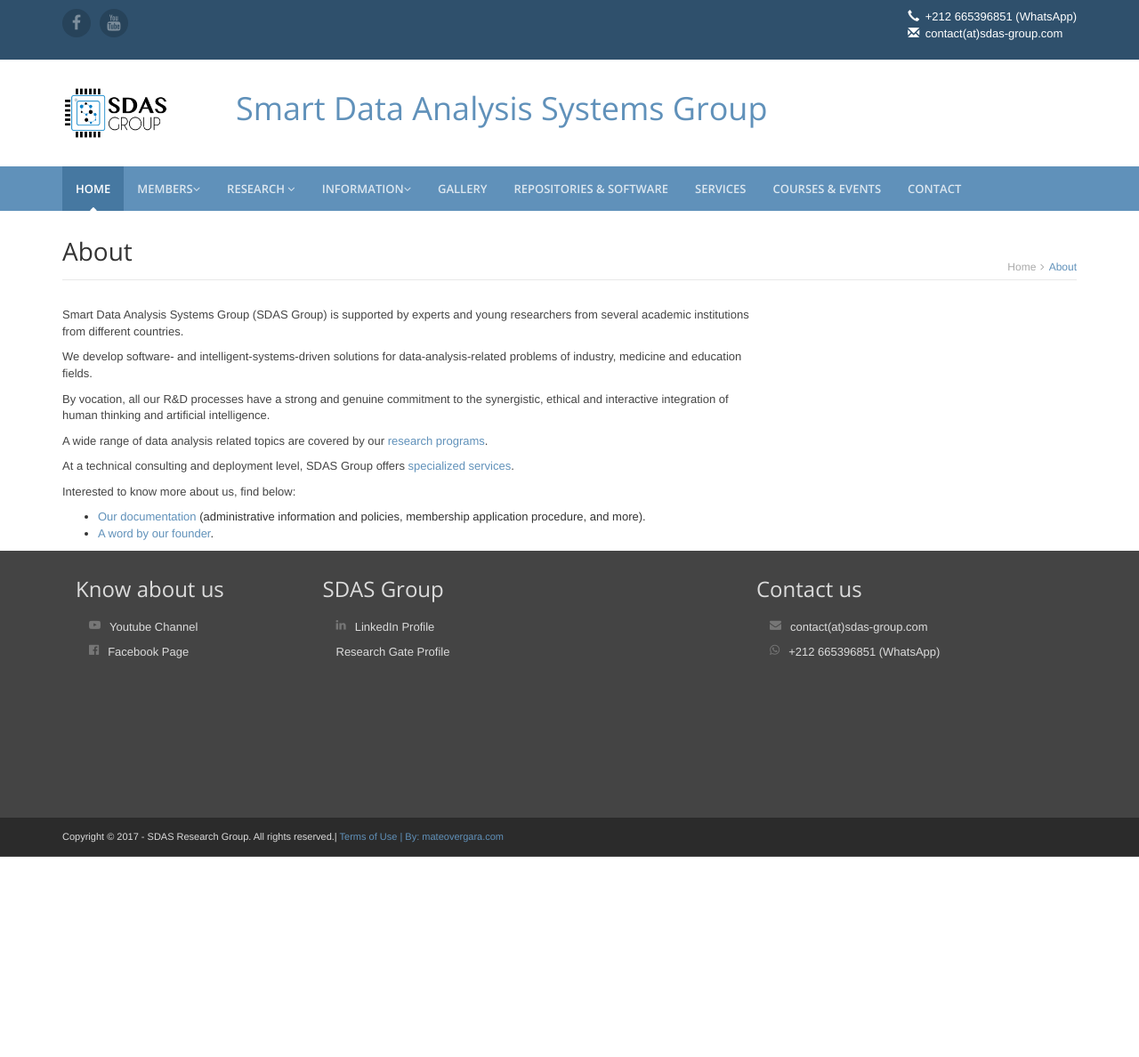
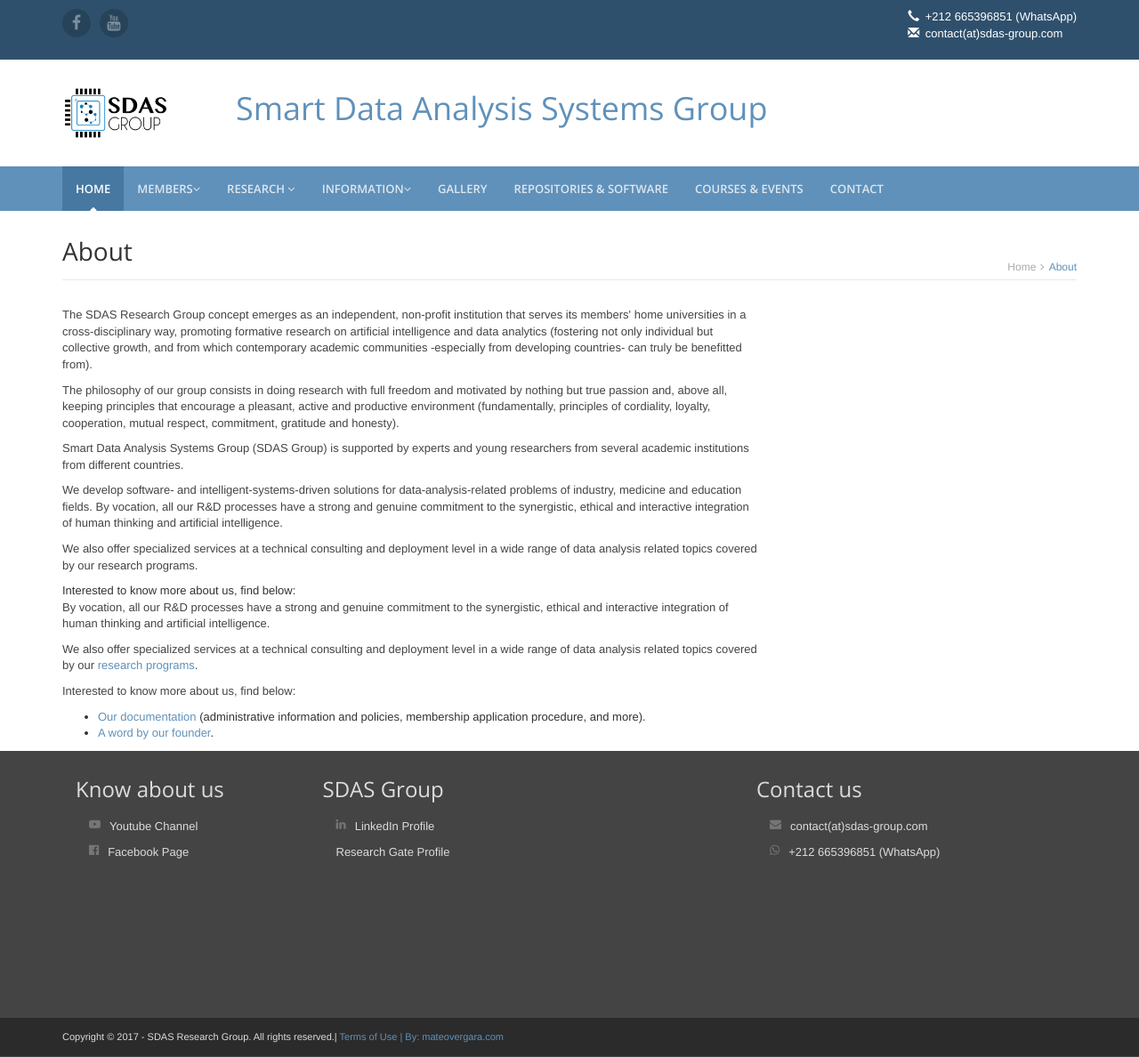
Before and after one commit to sdas-group/sdasgroup_app, a Django app: page /about/ in a window 1280 px wide. Shown: the whole page at 89% size. Before the commit the page ends 963 px from the top, so only its background shows below. Run offline with Django 3.2, Linux system fonts and the light colour scheme; parts of the project's set-up code (start-up, migrations or seed data) failed here and were passed over; some libraries are stand-ins or nearby versions.

Commit message:
changes added in home, about and students

```diff
--- a/app/service/app/templates/about.html
+++ b/app/service/app/templates/about.html
@@ -20,11 +20,16 @@
                         <div class="news-wrapper col-md-10 col-sm-7">
                             <article class="news-item page-row has-divider clearfix row">
                                 <div class="details col-md-10 col-sm-9 col-xs-8">
+                                    <p>The SDAS Research Group concept emerges as an independent, non-profit institution that serves its members' home universities in a cross-disciplinary way, promoting formative research on artificial intelligence and data analytics (fostering not only individual but collective growth, and from which contemporary academic communities -especially from developing countries- can truly be benefitted from).</p>
+                                    <p>The philosophy of our group consists in doing research with full freedom and motivated by nothing but true passion and, above all, keeping principles that encourage a pleasant, active and productive environment (fundamentally, principles of cordiality, loyalty, cooperation, mutual respect, commitment, gratitude and honesty).</p>
                                     <p>Smart Data Analysis Systems Group (SDAS Group) is supported by experts and young researchers from several academic institutions from different countries.</p>
-                                    <p>We develop software- and intelligent-systems-driven solutions for data-analysis-related problems of industry, medicine and education fields.</p>
+                                    <p>We develop software- and intelligent-systems-driven solutions for data-analysis-related problems of industry, medicine and education fields.
+                                    By vocation, all our R&D processes have a strong and genuine commitment to the synergistic, ethical and interactive integration of human thinking and artificial intelligence.</p>
+                                    <p>We also offer specialized services at a technical consulting and deployment level in a wide range of data analysis related topics covered by our research programs.</p>
+                                    Interested to know more about us, find below:
+
                                     <p>By vocation, all our R&D processes have a strong and genuine commitment to the synergistic, ethical and interactive integration of human thinking and artificial intelligence.</p>
-                                    <p>A wide range of data analysis related topics are covered by our <a href="https://sdas-group.com/researchtopics/">research programs</a>.</p>
-                                    <p>At a technical consulting and deployment level, SDAS Group offers <a href="https://sdas-group.com/services/">specialized services</a>.</p>
+                                    <p>We also offer specialized services at a technical consulting and deployment level in a wide range of data analysis related topics covered by our <a href="https://sdas-group.com/researchtopics/">research programs</a>.</p>
                                     <p>Interested to know more about us, find below:</p>
                                     <ul>
                                         <li><a href="https://sdas-group.com/documentation/">Our documentation</a> (administrative information and policies, membership application procedure, and more).</li>
--- a/app/service/app/templates/layout/index.html
+++ b/app/service/app/templates/layout/index.html
@@ -97,7 +97,7 @@
                                     <a class="dropdown-item" href="{% url 'research_board' %}">Research Board</a>
                                 </li>
                                 <li>
-                                    <a class="dropdown-item" href="{% url 'members_students' %}">Students</a>
+                                    <a class="dropdown-item" href="{% url 'members_students' %}">Research Assistants</a>
                                 </li>
                                 <li>
                                     <a class="dropdown-item" href="{% url 'volunteer_members' %}">Volunteers</a>
@@ -159,9 +159,10 @@
                         <li class="nav-item">
                             <a href="{% url 'repositories' %}">Repositories & software</a>
                         </li>
+                        <!--
                         <li class="nav-item">
                             <a href="{% url 'services' %}">Services</a>
-                        </li>
+                        </li>-->
                         <li class="nav-item">
                             <a href="{% url 'courses' %}">Courses & Events</a>
                         </li>
--- a/app/service/app/templates/members_students.html
+++ b/app/service/app/templates/members_students.html
@@ -6,11 +6,11 @@
 {% block content %}
             <div class="page-wrapper">
                 <header class="page-heading clearfix">
-                    <h1 class="heading-title pull-left">Students</h1>
+                    <h1 class="heading-title pull-left">Research Assistants</h1>
                     <div class="breadcrumbs pull-right">
                         <ul class="breadcrumbs-list">
                             <li><a href="/">Home</a><i class="fa fa-angle-right"></i></li>
-                            <li class="current">Members: Students</li>
+                            <li class="current">Members: Research Assistants</li>
                         </ul>
                     </div>
                 </header>
```
Also changed, not shown: app/service/app/templates/home.html (+5 -6 lines).
